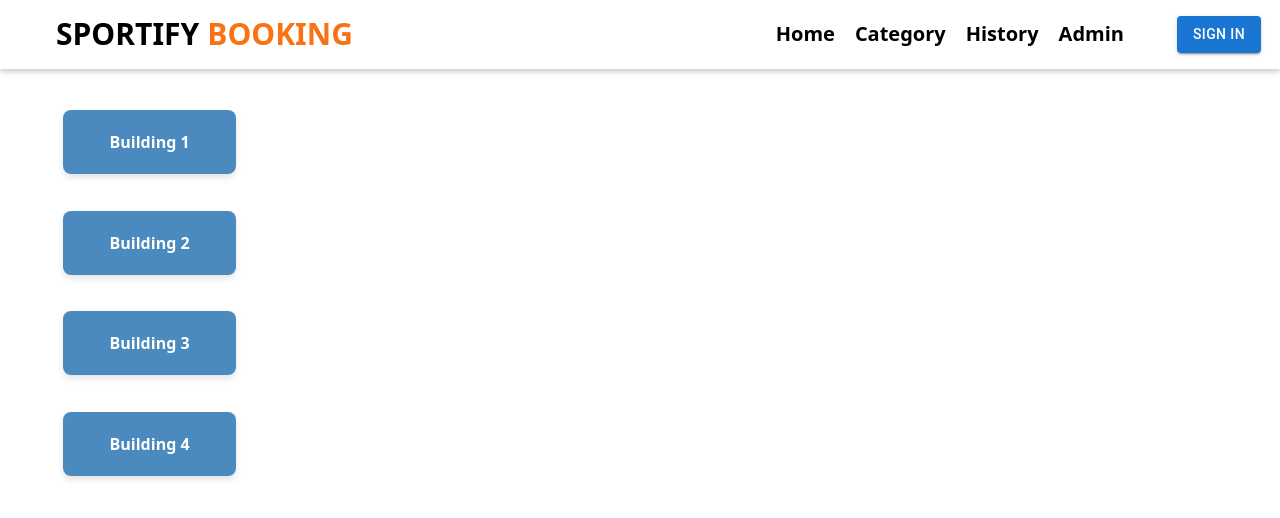
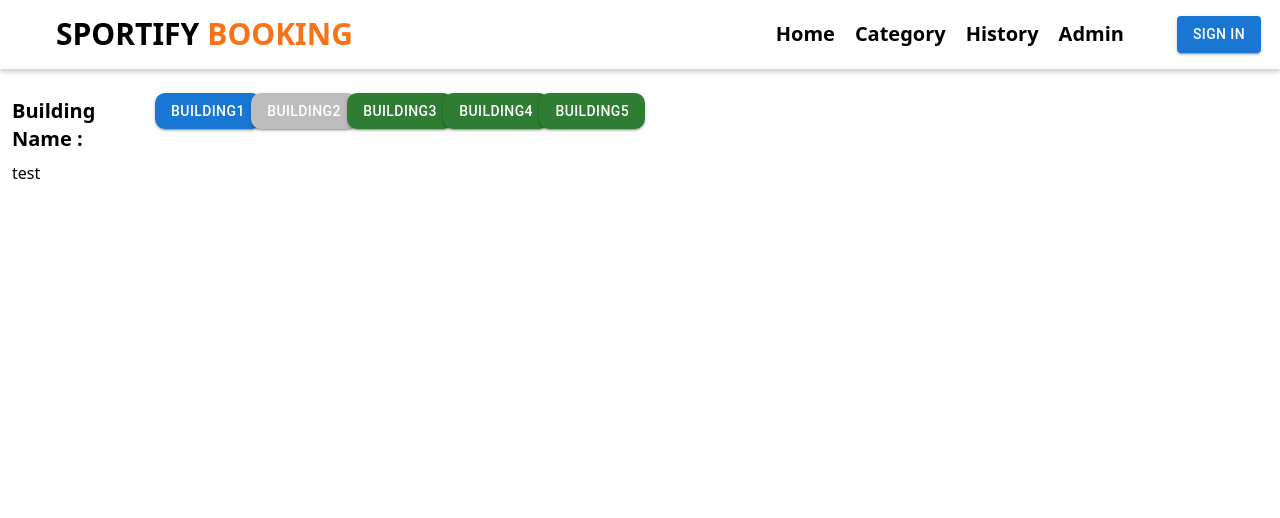
Before and after one commit to Jameabird/sportify-booking, a Next.js app: page /booking in a window 1280 px wide. Shown: the top 518 px of the page. Built offline with nearby package versions, Linux system fonts and the light colour scheme.

Commit message:
update Booking

```diff
--- a/src/app/(pages)/(user)/booking/booking.css
+++ /dev/null
@@ -1,26 +0,0 @@
-.container {
-    display: flex;
-    cursor: pointer;
-    flex-direction: column;
-    justify-content: flex-end;
-    gap: 15px;
-    width: 20%;
-    padding: 20px;
-}
-
-.block {
-    margin-top: 10%;
-    margin-left: 20%;
-    background-color: #1367abc3;
-    color: white;
-    padding: 20px;
-    text-align: center;
-    border-radius: 8px;
-    box-shadow: 0 4px 6px rgba(0, 0, 0, 0.1);
-    font-size: 16px;
-    font-weight: bold;
-}
-
-.block:hover {
-    background-color: rgb(23, 124, 179);
-}
--- /dev/null
+++ b/src/app/(pages)/(user)/booking/mockdata.js
@@ -0,0 +1,86 @@
+
+export const  mockBuilding = [
+    { name: "Building1", booking: true , cortTypes: 2 },
+    { name: "Building2", booking: false , cortTypes: 3},
+    { name: "Building3", booking: true , cortTypes: 2},
+    { name: "Building4", booking: true , cortTypes: 4} ,
+    { name: "Building5", booking: true, cortTypes: 2 } ,
+  ];
+
+  export const mockDataCort = [
+    // Building1
+    { building: "Building1", name: "cort1", price: 150, time: "15:00-16:00" },
+    { building: "Building1", name: "cort1", price: 150, time: "16:00-17:00" },
+    { building: "Building1", name: "cort1", price: 150, time: "17:00-18:00" },
+    { building: "Building1", name: "cort1", price: 150, time: "18:00-19:00" },
+    { building: "Building1", name: "cort1", price: 150, time: "19:00-20:00" },
+    { building: "Building1", name: "cort2", price: 150, time: "15:00-16:00" },
+    { building: "Building1", name: "cort2", price: 150, time: "16:00-17:00" },
+    { building: "Building1", name: "cort2", price: 150, time: "17:00-18:00" },
+    { building: "Building1", name: "cort2", price: 150, time: "18:00-19:00" },
+    { building: "Building1", name: "cort2", price: 150, time: "19:00-20:00" },
+    { building: "Building1", name: "cort3", price: 150, time: "15:00-16:00" },
+    { building: "Building1", name: "cort3", price: 150, time: "16:00-17:00" },
+    { building: "Building1", name: "cort3", price: 150, time: "17:00-18:00" },
+    { building: "Building1", name: "cort3", price: 150, time: "18:00-19:00" },
+    { building: "Building1", name: "cort3", price: 150, time: "19:00-20:00" },
+    { building: "Building1", name: "cort4", price: 150, time: "15:00-16:00" },
+    { building: "Building1", name: "cort4", price: 150, time: "16:00-17:00" },
+    { building: "Building1", name: "cort4", price: 150, time: "17:00-18:00" },
+    { building: "Building1", name: "cort4", price: 150, time: "18:00-19:00" },
+    { building: "Building1", name: "cort4", price: 150, time: "19:00-20:00" },
+    // Building2
+    { building: "Building2", name: "cort1", price: 150, time: "15:00-16:00" },
+    { building: "Building2", name: "cort1", price: 150, time: "16:00-17:00" },
+    { building: "Building2", name: "cort1", price: 150, time: "17:00-18:00" },
+    { building: "Building2", name: "cort1", price: 150, time: "18:00-19:00" },
+    { building: "Building2", name: "cort1", price: 150, time: "19:00-20:00" },
+    { building: "Building2", name: "cort2", price: 150, time: "15:00-16:00" },
+    { building: "Building2", name: "cort2", price: 150, time: "16:00-17:00" },
+    { building: "Building2", name: "cort2", price: 150, time: "17:00-18:00" },
+    { building: "Building2", name: "cort2", price: 150, time: "18:00-19:00" },
+    { building: "Building2", name: "cort2", price: 150, time: "19:00-20:00" },
+    { building: "Building2", name: "cort3", price: 150, time: "15:00-16:00" },
+    { building: "Building2", name: "cort3", price: 150, time: "16:00-17:00" },
+    { building: "Building2", name: "cort3", price: 150, time: "17:00-18:00" },
+    { building: "Building2", name: "cort3", price: 150, time: "18:00-19:00" },
+    { building: "Building2", name: "cort3", price: 150, time: "19:00-20:00" },
+    { building: "Building2", name: "cort4", price: 150, time: "15:00-16:00" },
+    { building: "Building2", name: "cort4", price: 150, time: "16:00-17:00" },
+    { building: "Building2", name: "cort4", price: 150, time: "17:00-18:00" },
+    { building: "Building2", name: "cort4", price: 150, time: "18:00-19:00" },
+    { building: "Building2", name: "cort4", price: 150, time: "19:00-20:00" },
+    // Building3
+    { building: "Building3", name: "cort1", price: 150, time: "15:00-16:00" },
+    { building: "Building3", name: "cort1", price: 150, time: "16:00-17:00" },
+    { building: "Building3", name: "cort1", price: 150, time: "17:00-18:00" },
+    { building: "Building3", name: "cort1", price: 150, time: "18:00-19:00" },
+    { building: "Building3", name: "cort1", price: 150, time: "19:00-20:00" },
+    { building: "Building3", name: "cort2", price: 150, time: "15:00-16:00" },
+    { building: "Building3", name: "cort2", price: 150, time: "16:00-17:00" },
+    { building: "Building3", name: "cort2", price: 150, time: "17:00-18:00" },
+    { building: "Building3", name: "cort2", price: 150, time: "18:00-19:00" },
+    { building: "Building3", name: "cort2", price: 150, time: "19:00-20:00" },
+    // Building4
+    { building: "Building4", name: "cort1", price: 150, time: "15:00-16:00" },
+    { building: "Building4", name: "cort1", price: 150, time: "16:00-17:00" },
+    { building: "Building4", name: "cort1", price: 150, time: "17:00-18:00" },
+    { building: "Building4", name: "cort1", price: 150, time: "18:00-19:00" },
+    { building: "Building4", name: "cort1", price: 150, time: "19:00-20:00" },
+    { building: "Building4", name: "cort2", price: 150, time: "15:00-16:00" },
+    { building: "Building4", name: "cort2", price: 150, time: "16:00-17:00" },
+    { building: "Building4", name: "cort2", price: 150, time: "17:00-18:00" },
+    { building: "Building4", name: "cort2", price: 150, time: "18:00-19:00" },
+    { building: "Building4", name: "cort2", price: 150, time: "19:00-20:00" },
+    // Building5
+    { building: "Building5", name: "cort1", price: 150, time: "15:00-16:00" },
+    { building: "Building5", name: "cort1", price: 150, time: "16:00-17:00" },
+    { building: "Building5", name: "cort1", price: 150, time: "17:00-18:00" },
+    { building: "Building5", name: "cort1", price: 150, time: "18:00-19:00" },
+    { building: "Building5", name: "cort1", price: 150, time: "19:00-20:00" },
+    { building: "Building5", name: "cort2", price: 150, time: "15:00-16:00" },
+    { building: "Building5", name: "cort2", price: 150, time: "16:00-17:00" },
+    { building: "Building5", name: "cort2", price: 150, time: "17:00-18:00" },
+    { building: "Building5", name: "cort2", price: 150, time: "18:00-19:00" },
+    { building: "Building5", name: "cort2", price: 150, time: "19:00-20:00" },
+  ];
--- a/src/app/(pages)/(user)/booking/page.jsx
+++ b/src/app/(pages)/(user)/booking/page.jsx
@@ -1,23 +1,88 @@
 "use client";
-import React from "react";
-import TopBar from '../../components/Topbar';
-import './booking.css'
+import React, { useState, useEffect } from "react";
+import TopBar from "@components/Topbar";
+import { Box, Button } from "@mui/material";
+import { mockBuilding, mockDataCort } from "./mockdata";
 
 const Booking = () => {
-    return(
-        <div>
-            <div className="booking">
-                <TopBar  />
-                <div className="container">
-                        <div className="block">Building 1</div>
-                        <div className="block">Building 2</div>
-                        <div className="block">Building 3</div>
-                        <div className="block">Building 4</div>
+  const [currentBuilding, setCurrentBuilding] = useState("Building1");
+  const [CortNames, setCortNames] = useState([]);
+  const placeName = sessionStorage.getItem("booking_place");
+
+  useEffect(
+    () => {
+      setCortNames([]);
+      const current = mockBuilding.find(
+        building => building.name === currentBuilding
+      );
+
+      if (current && !current.booking) {
+        const nextAvailable = mockBuilding.find(building => building.booking);
+
+        if (nextAvailable) {
+          setCurrentBuilding(nextAvailable.name);
+        }
+      }
+
+      // Filter ข้อมูลจาก currentBuilding
+      const filteredCortData = mockDataCort.filter(
+        item => item.building === currentBuilding
+      );
+
+      // สร้างผลลัพธ์ของชื่อที่ไม่ซ้ำ
+      const uniqueCortNames = filteredCortData
+        .map(item => item.name)
+        .filter((value, index, self) => self.indexOf(value) === index);
+
+      setCortNames(uniqueCortNames);
+    },
+    [currentBuilding]
+  );
+
+  const handleClickedBuilding = building => {
+    setCurrentBuilding(building);
+  };
+
+  console.log(CortNames);
+
+  return (
+    <div className="app">
+      <TopBar />
+      <main className="container pt-3 m-3">
+        <div className="grid grid-rows-auto gap-2">
+          <div className="grid grid-cols-9 gap-2">
+            <div className="text-xl pt-1 col-span-1 font-bold">
+              Building Name :
+            </div>
+            <div className="col-span-8 grid grid-cols-12 gap-4 ">
+              {mockBuilding.map((data, index) =>
+                <div key={index} className="col-span-1">
+                  <Button
+                    variant="contained"
+                    // color= {currentBuilding === data ? "success" :"#bdbdbd"}
+                    sx={{
+                      fontSize: "14px",
+                      borderRadius: "10px",
+                      backgroundColor:
+                        data.booking && currentBuilding === data.name
+                          ? "primary"
+                          : data.booking && currentBuilding !== data.name
+                            ? "success.main"
+                            : "#bdbdbd"
+                    }}
+                    onClick={() => handleClickedBuilding(data.name)}
+                  >
+                    {data.name}
+                  </Button>
                 </div>
+              )}
             </div>
-
+          </div>
+          <div>test</div>
         </div>
-    );
+      </main>
+    </div>
+  );
 };
 
 export default Booking;
--- a/src/app/(pages)/(user)/search/page.jsx
+++ b/src/app/(pages)/(user)/search/page.jsx
@@ -1,15 +1,23 @@
-'use client';
+"use client";
 import React, { useState } from "react";
 import "./Search.css";
 import places from "./places";
 import TopBar from "../../components/Topbar";
+import { useRouter } from "next/navigation";
 
 function SearchPages() {
   const [search, setSearch] = useState("");
+  const router = useRouter();
 
-  const filteredPlaces = places.filter((place) =>
+  const filteredPlaces = places.filter(place =>
     place.name.toLowerCase().includes(search.toLowerCase())
   );
+
+  const handleBook = (placeName) => {
+    // console.log(placeName);
+    sessionStorage.setItem("booking_place", placeName);
+    router.push("/booking");
+  }
 
   return (
     <div>
@@ -19,25 +27,39 @@ function SearchPages() {
         <div className="main-content">
           <div className="left-column">
             <div className="map-container">
-              <img src="https://www.prachachat.net/wp-content/uploads/2023/08/Google-Maps.png" alt="Map Preview" />
+              <img
+                src="https://www.prachachat.net/wp-content/uploads/2023/08/Google-Maps.png"
+                alt="Map Preview"
+              />
             </div>
-            <input type="text" className="search-bar" placeholder="Text search" value={search} onChange={(e) => setSearch(e.target.value)}/>
+            <input
+              type="text"
+              className="search-bar"
+              placeholder="Text search"
+              value={search}
+              onChange={e => setSearch(e.target.value)}
+            />
           </div>
 
           <div className="right-column">
             <div className="place-list">
-              {filteredPlaces.map((place, index) => (
+              {filteredPlaces.map((place, index) =>
                 <div className="place-card" key={index}>
                   <div className="place-details">
-                    <img src={place.image} alt={place.name}className="place-image"/>
-                    <h3 className="place-name">{place.name}</h3>
+                    <img
+                      src={place.image}
+                      alt={place.name}
+                      className="place-image"
+                    />
+                    <h3 className="place-name">
+                      {place.name}
+                    </h3>
                   </div>
-                  <button className="book-button">Book</button>
+                  <button className="book-button" onClick={() => handleBook(place.name)}>Book</button>
                 </div>
-              ))}
+              )}
             </div>
           </div>
-
         </div>
       </div>
     </div>
```
